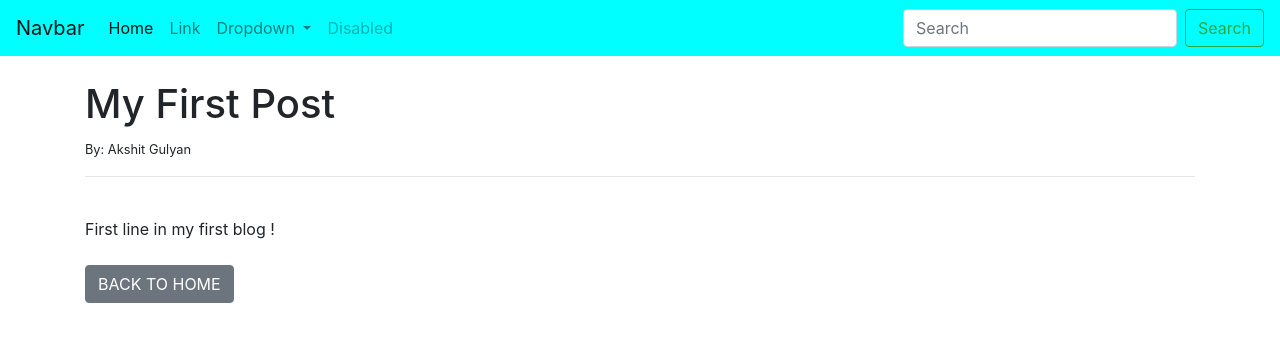
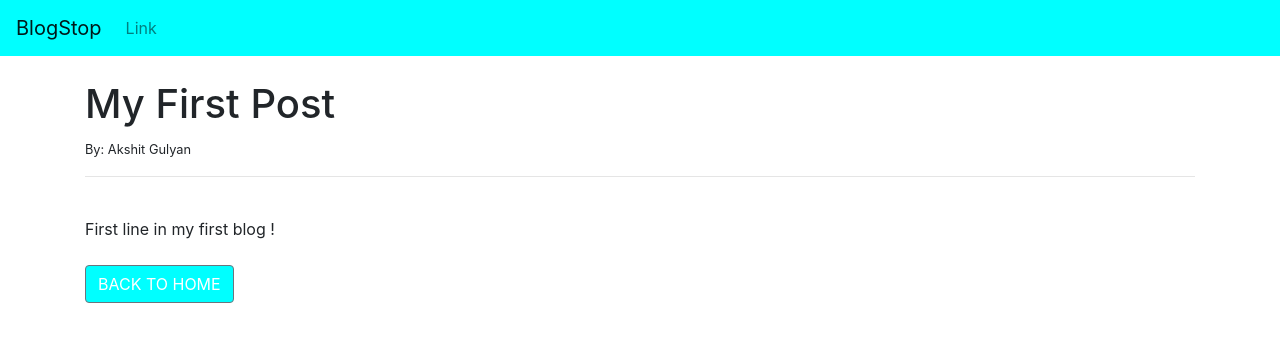
Before and after one commit to AkshitGulyan/Blogger, a Django app: page /post/1 in a window 1280 px wide. Shown: the top 342 px of the page. Run offline with Django 4.2, Linux system fonts and the light colour scheme; data comes from the database, SQL or seed files in the repository.

Commit message:
Some minor updations

```diff
--- a/blogger/blog/templates/base.html
+++ b/blogger/blog/templates/base.html
@@ -8,24 +8,25 @@
     <!-- Bootstrap CSS -->
     <link rel="stylesheet" href="https://cdn.jsdelivr.net/npm/bootstrap@4.3.1/dist/css/bootstrap.min.css" integrity="sha384-ggOyR0iXCbMQv3Xipma34MD+dH/1fQ784/j6cY/iJTQUOhcWr7x9JvoRxT2MZw1T" crossorigin="anonymous">
 
-    <title>Hello, world!</title>
+    <title>
+        {% block title %}
+        Akshit's BlogStop
+        {% endblock %}
+    </title>
   </head>
   <body>
     <nav class="navbar navbar-expand-lg navbar-light" style="background-color: #00FFFF;">
-        <a class="navbar-brand" href="#">Navbar</a>
+        <a class="navbar-brand" href="{% url 'home' %}">BlogStop</a>
         <button class="navbar-toggler" type="button" data-toggle="collapse" data-target="#navbarSupportedContent" aria-controls="navbarSupportedContent" aria-expanded="false" aria-label="Toggle navigation">
           <span class="navbar-toggler-icon"></span>
         </button>
 
         <div class="collapse navbar-collapse" id="navbarSupportedContent">
           <ul class="navbar-nav mr-auto">
-            <li class="nav-item active">
-              <a class="nav-link" href="#">Home <span class="sr-only">(current)</span></a>
-            </li>
             <li class="nav-item">
               <a class="nav-link" href="#">Link</a>
             </li>
-            <li class="nav-item dropdown">
+            <!-- <li class="nav-item dropdown">
               <a class="nav-link dropdown-toggle" href="#" id="navbarDropdown" role="button" data-toggle="dropdown" aria-haspopup="true" aria-expanded="false">
                 Dropdown
               </a>
@@ -35,15 +36,12 @@
                 <div class="dropdown-divider"></div>
                 <a class="dropdown-item" href="#">Something else here</a>
               </div>
-            </li>
-            <li class="nav-item">
-              <a class="nav-link disabled" href="#" tabindex="-1" aria-disabled="true">Disabled</a>
-            </li>
+            </li>  -->
           </ul>
-          <form class="form-inline my-2 my-lg-0">
+          <!-- <form class="form-inline my-2 my-lg-0">
             <input class="form-control mr-sm-2" type="search" placeholder="Search" aria-label="Search">
             <button class="btn btn-outline-success my-2 my-sm-0" type="submit">Search</button>
-          </form>
+          </form> -->
         </div>
       </nav>
   </br>
--- a/blogger/blog/templates/postdetails.html
+++ b/blogger/blog/templates/postdetails.html
@@ -1,4 +1,8 @@
 {% extends 'base.html' %}
+{% block title %}
+{{ post.title }}
+{% endblock %}
+
 
 {% block content %}
 
@@ -9,6 +13,6 @@
 {{ post.body }}
 
 <br/><br/>
-<a href="{% url 'home' %}" class="btn btn-secondary">BACK TO HOME</a>
+<a href="{% url 'home' %}" class="btn btn-secondary" style="background-color: aqua;">BACK TO HOME</a>
 
 {% endblock %}
```
